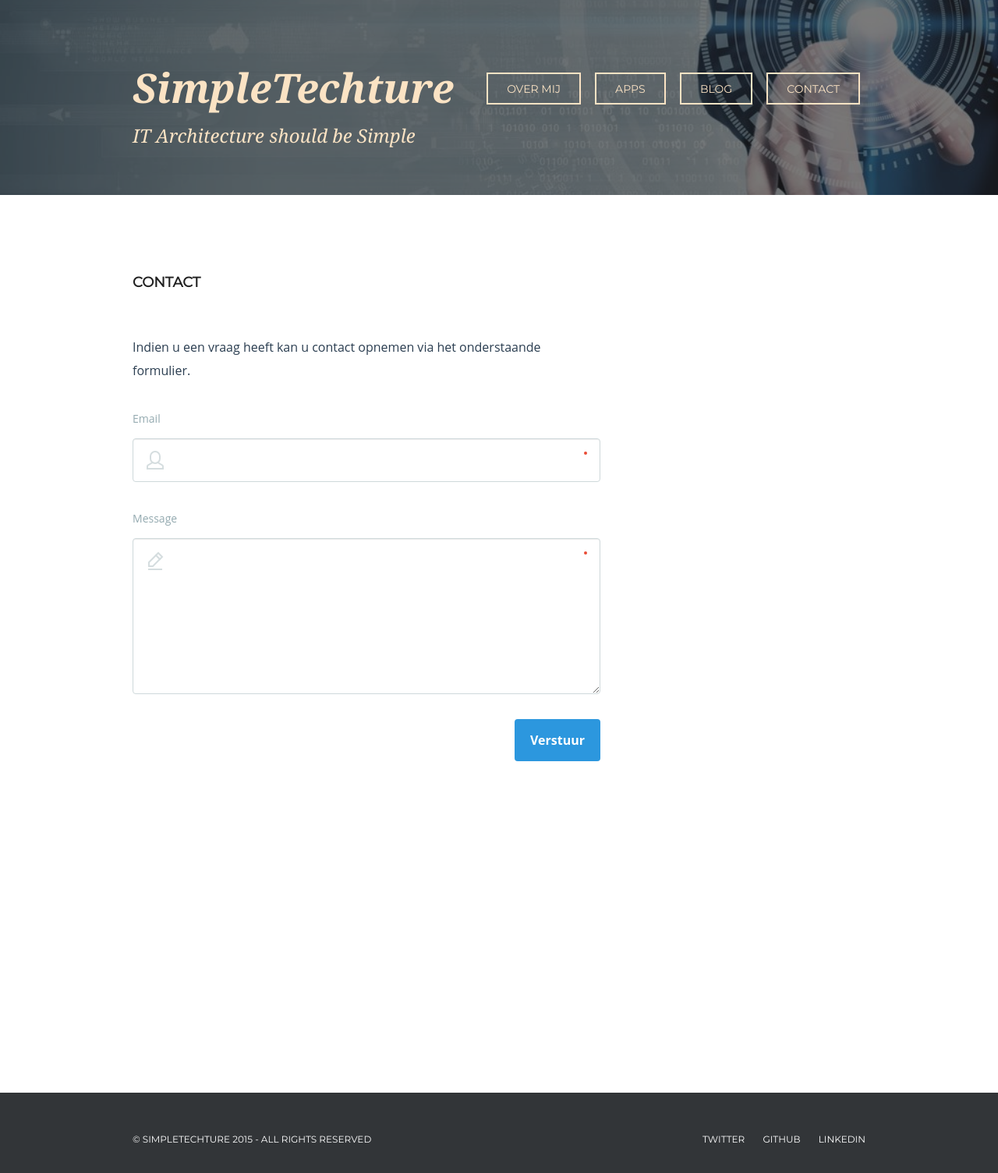
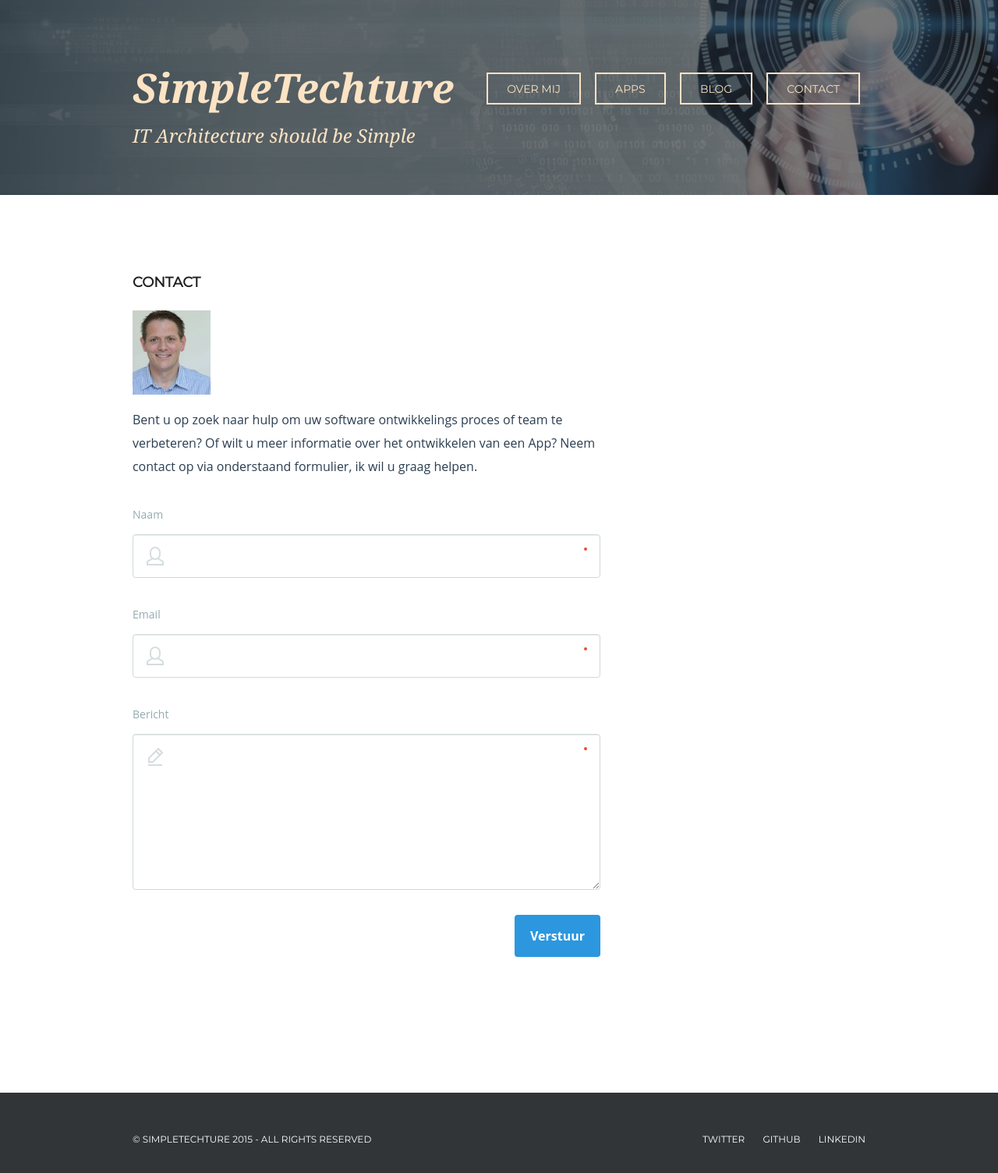
Before and after one commit to SimpleTechture/simpletechture.github.io, a Jekyll site: the page built from contact/index.html, in a window 1280 px wide. Shown: the top 1504 px of the page at 78% size. Built offline with Jekyll 4.4.1, drawn with Linux system fonts in a browser that asks for light colours; some web fonts are replaced.

Commit message:
Improved contact form

```diff
--- a/about/index.html
+++ b/about/index.html
@@ -30,10 +30,10 @@ overview: true
             <div class="one-half first">
 
                 <h4>Agile Architectuur</h4>
-                <p>Architectuur is het fundament van een IT oplossing. Ik ben er van overtuigd dat het creëeren van een architectuur het meest effectief is wanneer meerdere disciplines <b>samenwerken</b> bij de start en tijdens een project. Ik kan u helpen om deze sessies te faciliteren waarbij ontwikkelaars, testers en beheerders samen in interactieve sessies de ruwe schets van de oplossing samenstellen.</p>
+                <p>Architectuur is het fundament van een IT oplossing. Ik ben ervan overtuigd dat het creëeren van een architectuur het meest effectief is wanneer meerdere disciplines <b>samenwerken</b> bij de start en tijdens een project. Ik kan u helpen om deze sessies te faciliteren waarbij ontwikkelaars, testers en beheerders samen in interactieve sessies de ruwe schets van de oplossing samenstellen.</p>
 
                 <h4>Agile Software Ontwikkeling</h4>
-                <p>Met meer dan 20 jaar ervaring in agile software ontwikkelingstrajecten ben ik in staat om samen met u de juiste oplossing te ontwikkelen. In de rol als agile ontwikkelaar, team leider of meewerkend voorman.</p>
+                <p>Met meer dan 20 jaar ervaring in agile software ontwikkelingstrajecten ben ik in staat om samen met u de juiste oplossing te ontwikkelen. In de rol als agile ontwikkelaar, teamleider of meewerkend voorman.</p>
 
             </div>
 
--- a/contact/index.html
+++ b/contact/index.html
@@ -16,8 +16,14 @@ overview: true
 
 <form class="cd-form floating-labels" action="http://formspree.io/info@simpletechture.nl" method="POST">
   <fieldset>
+    <img class="header-image-contact" src="../img/foto_klein.jpg" />
     <div>
-   Indien u een vraag heeft kan u contact opnemen via het onderstaande formulier.
+      Bent u op zoek naar hulp om uw software ontwikkelings proces of team te verbeteren? Of wilt u meer informatie over het ontwikkelen van een App? Neem contact op via onderstaand formulier, ik wil u graag helpen.
+    </div>
+
+    <div class="icon">
+      <label class="cd-label" for="cd-name">Naam</label>
+      <input class="user" type="text" name="name" id="cd-name" required>
     </div>
 
     <div class="icon">
@@ -26,7 +32,7 @@ overview: true
       </div>
 
     <div class="icon">
-      <label class="cd-label" for="cd-textarea">Message</label>
+      <label class="cd-label" for="cd-textarea">Bericht</label>
         <textarea class="message" name="body" id="cd-textarea" required></textarea>
     </div>
 
--- a/contact/thanks.html
+++ b/contact/thanks.html
@@ -7,7 +7,7 @@ overview: true
 <article class="main-content">
 
     <div class="wrapper clearfix">
-    Bedankt voor uw reactie, wij nemen zo spoedig mogelijk contact met u op.
+    Bedankt voor uw reactie, ik neem zo spoedig mogelijk contact met u op.
     </div>
 
 </article>
--- a/css/style.css
+++ b/css/style.css
@@ -218,6 +218,11 @@ h4 + p {
 .header-image {
   width: 100px;
   margin-bottom: 15px;
+}
+
+.header-image-contact {
+  width: 100px;
+  margin-bottom: -15px;
 }
 
 .ascd-image {
```
Also changed, not shown: 1 other file.
